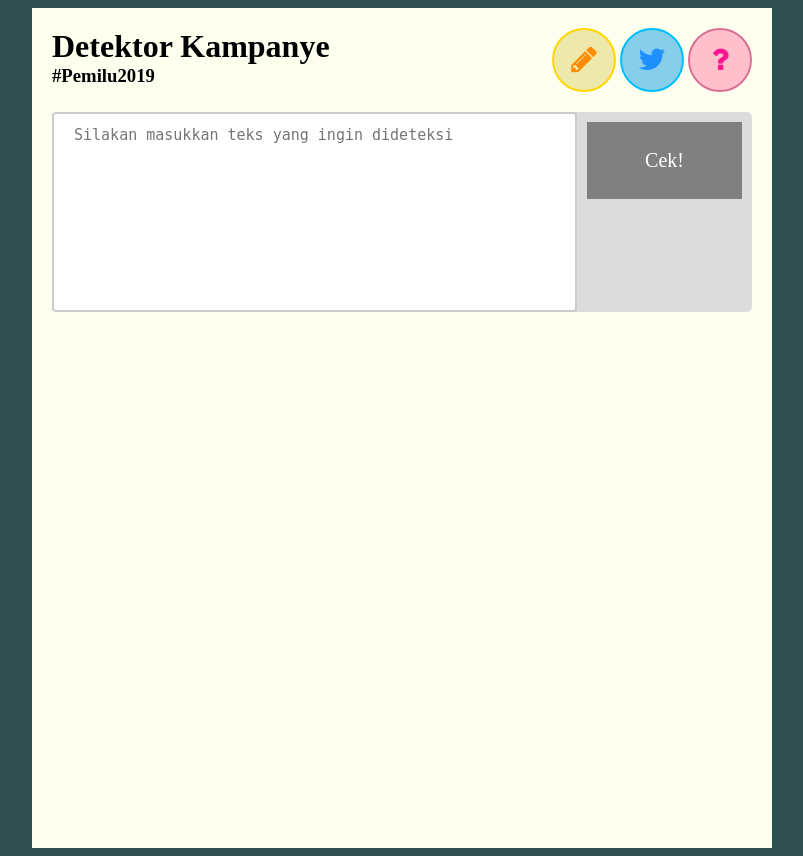
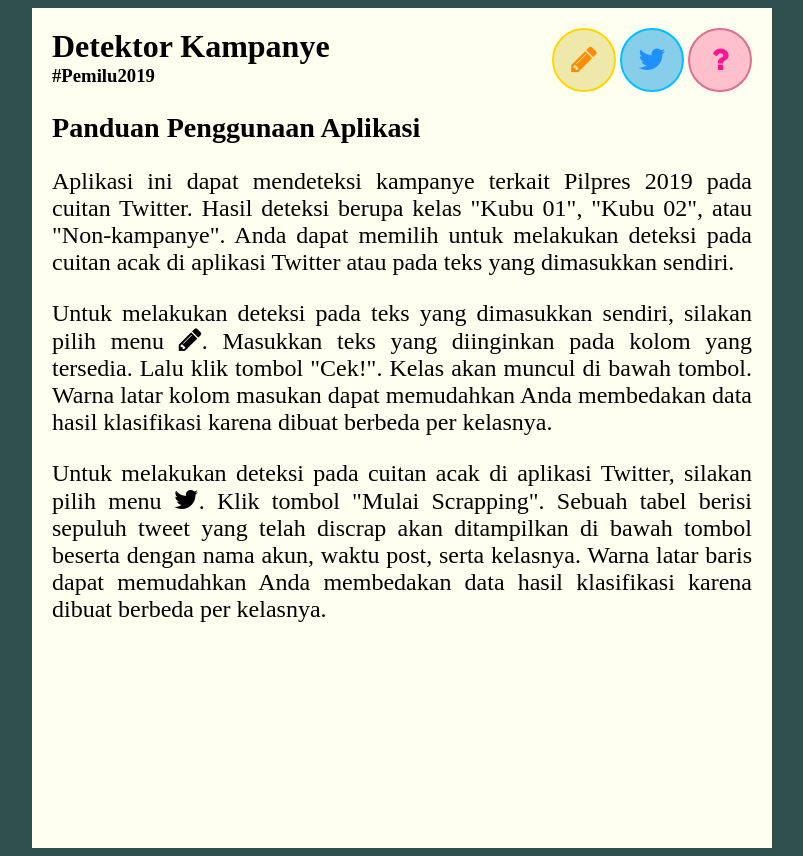
Before and after one commit to emonnemo/campaign_detector, a Django app: page /help/ in a window 1280 px wide. Shown: the whole page, without its empty margins (238-1041 px from the left). Run offline with Django 3.2, Linux system fonts and the light colour scheme.

Commit message:
Add help page

```diff
--- /dev/null
+++ b/campaign_detector/campaign_detector/templates/help.html
@@ -0,0 +1,41 @@
+{% extends 'base.html' %}
+
+{% block content %}
+<div class="help-text">
+    <h3>Panduan Penggunaan Aplikasi</h3>
+    <p>
+        Aplikasi ini dapat mendeteksi kampanye terkait Pilpres 2019 pada cuitan Twitter.
+        Hasil deteksi berupa kelas "Kubu 01", "Kubu 02", atau "Non-kampanye".
+        Anda dapat memilih untuk melakukan deteksi pada cuitan acak di aplikasi Twitter
+        atau pada teks yang dimasukkan sendiri.
+    </p>
+    <p>
+        Untuk melakukan deteksi pada teks yang dimasukkan sendiri, silakan pilih menu
+        <i class="fa fa-pencil"></i>.
+        Masukkan teks yang diinginkan pada kolom yang tersedia.
+        Lalu klik tombol "Cek!".
+        Kelas akan muncul di bawah tombol.
+        Warna latar kolom masukan dapat memudahkan Anda membedakan data hasil klasifikasi
+        karena dibuat berbeda per kelasnya.
+    </p>
+    <p>
+        Untuk melakukan deteksi pada cuitan acak di aplikasi Twitter, silakan pilih menu
+        <i class="fa fa-twitter"></i>.
+        Klik tombol "Mulai Scrapping".
+        Sebuah tabel berisi sepuluh tweet yang telah discrap akan ditampilkan di bawah tombol
+        beserta dengan nama akun, waktu post, serta kelasnya.
+        Warna latar baris dapat memudahkan Anda membedakan data hasil klasifikasi
+        karena dibuat berbeda per kelasnya.
+    </p>
+</div>
+{% endblock %}
+
+{% block style %}
+    .help-text {
+        font-size: 18pt;
+        text-align: justify;
+    }
+    .help-text i {
+        font-size: 20pt;
+    }
+{% endblock %}
--- a/campaign_detector/campaign_detector/templates/home.html
+++ b/campaign_detector/campaign_detector/templates/home.html
@@ -3,7 +3,10 @@
 {% block content %}
 <form id="editform" action="" method="post">
     <div class="input-container center">
-        <textarea name="input-text" class="grid-item1"
+        <textarea name="input-text" class="grid-item1
+        {% if '1' in result %}group-one
+        {% elif '2' in result %}group-two
+        {% else %}neutral{% endif %}"
         placeholder="Silakan masukkan teks yang ingin dideteksi">{{ text_before }}</textarea>
         <button class="grid-item2 submit-button" type="submit">Cek!</button>
         <div class="grid-item3 {% if result %} result-box {% endif %}">
@@ -27,9 +30,17 @@
         box-sizing: border-box;
         border: 2px solid #ccc;
         border-radius: 4px;
-        background-color:white;
         resize: none;
         font-size: 15px;
+    }
+    .neutral {
+        background-color:white;
+    }
+    .group-one {
+        background-color: lightcyan;
+    }
+    .group-two {
+        background-color: beige;
     }
     .submit-button {
         margin: 10px;
--- a/campaign_detector/campaign_detector/urls.py
+++ b/campaign_detector/campaign_detector/urls.py
@@ -16,7 +16,7 @@ Including another URLconf
 from django.contrib import admin
 from django.urls import path, include
 from campaign_detector.api import urls as api_urls
-from campaign_detector.views import home, scrap
+from campaign_detector.views import home, scrap, help
 
 urlpatterns = [
     path('admin/', admin.site.urls),
@@ -24,5 +24,5 @@ urlpatterns = [
     path('', home.HomeView.as_view(), name='index'),
     path('home/', home.HomeView.as_view(), name='home'),
     path('scrap/', scrap.ScrapView.as_view(), name='scrap'),
-    path('help/', home.HomeView.as_view(), name='help'),
+    path('help/', help.HelpView.as_view(), name='help'),
 ]
--- /dev/null
+++ b/campaign_detector/campaign_detector/views/help.py
@@ -0,0 +1,15 @@
+import requests
+from django.template.loader import get_template
+from django.http import HttpResponse
+from rest_framework import status
+from rest_framework.response import Response
+from rest_framework.views import APIView
+
+
+class HelpView(APIView):
+
+    def get(self, request, format=None):
+
+        template = get_template('help.html')
+        html = template.render()
+        return HttpResponse(html)
```
